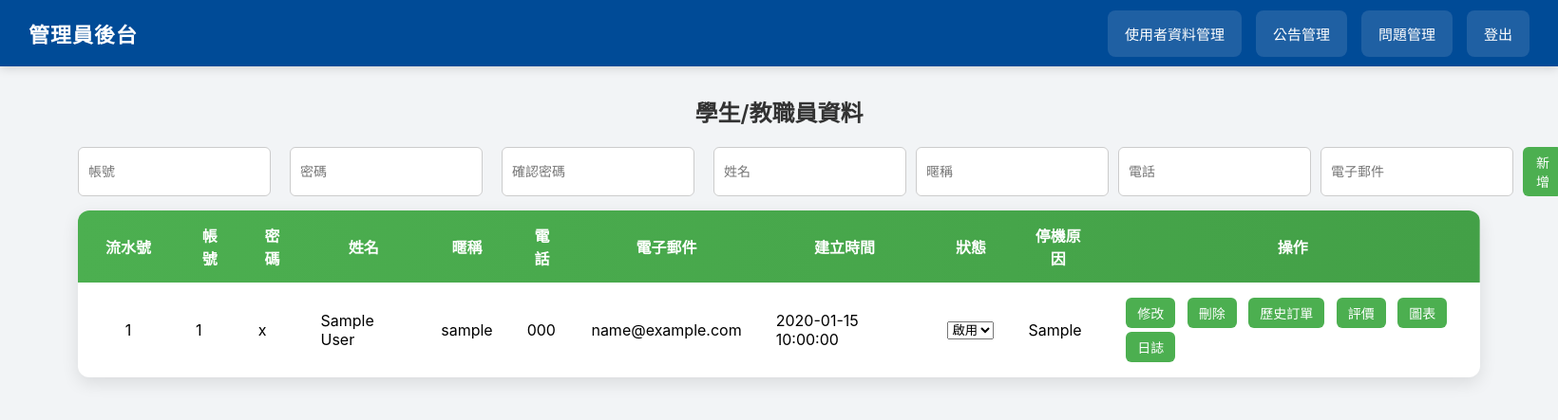
After one commit to wushuhsien/nyust_food, a PHP site: page /admin/student_material.php in a window 1640 px wide. The commit adds this page. Shown: the top 443 px of the page at 95% size. Run offline with PHP 8.4, Linux system fonts and the light colour scheme; tables that the repository leaves empty or names only in its code hold one stand-in row (values such as "Sample post").

Commit message:
管理員 學生/教職員資料

```diff
--- /dev/null
+++ b/admin/admin_menu.php
@@ -0,0 +1,27 @@
+<link rel="stylesheet" href="../css/admin_menu.css">
+<div class="top-menu">
+    <h1 style="cursor:pointer;" onclick="window.location.href='admin.php'">管理員後台</h1>
+
+    <div class="menu-items">
+
+        <div class="menu-item">使用者資料管理
+            <div class="dropdown">
+                <a href="student_material.php">學生/教職員</a>
+                <a href="store_material.php">店家</a>
+            </div>
+        </div>
+        <div class="menu-item">公告管理
+            <div class="dropdown">
+                <a href="#">店家</a>
+                <a href="#">管理員</a>
+            </div>
+        </div>
+        <div class="menu-item">問題管理
+            <div class="dropdown">
+                <a href="#">店家</a>
+                <a href="#">管理員</a>
+            </div>
+        </div>
+        <div class="menu-item" onclick="window.location='../login.html'">登出</div>
+    </div>
+</div>
--- /dev/null
+++ b/admin/student_material.php
@@ -0,0 +1,293 @@
+<?php
+session_start();
+include "../db.php";  // 引入資料庫連線
+
+//修改帳號狀態
+if (isset($_POST['update_permission'])) {
+    $account = $_POST['account'];
+    $permission = $_POST['permission'];
+
+    $stmt = $link->prepare("UPDATE `account` SET `permission`=? WHERE `account`=?");
+    $stmt->bind_param("is", $permission, $account);
+    if ($stmt->execute()) {
+        echo "<script>alert('帳號 $account 狀態修改成功'); window.location='student_material.php';</script>";
+        exit;
+    } else {
+        echo "<script>alert('更新失敗: " . $link->error . "'); history.back();</script>";
+        exit;
+    }
+}
+
+//新增資料
+if (isset($_POST['add_student'])) {
+    $username = trim($_POST['username']);
+    $password = $_POST['password'];
+    $confirm_password = $_POST['confirm_password'];
+    $name = $_POST['name'];
+    $nickname = $_POST['nickname'];
+    $phone = $_POST['phone'];
+    $email = $_POST['email'];
+
+    // 驗證密碼
+    if ($password !== $confirm_password) {
+        echo "<script>alert('密碼與確認密碼不一致'); history.back();</script>";
+        exit;
+    }
+
+    // 驗證電話格式
+    if (!preg_match('/^(09\d{8}|0\d{1,3}-?\d{5,8})$/', $phone)) {
+        echo "<script>alert('電話格式不正確'); history.back();</script>";
+        exit;
+    }
+
+    // 使用 transaction 保證兩個 SQL 一起成功
+    $link->begin_transaction();
+
+    // 取得 student 最大流水號
+    $result = $link->query("SELECT MAX(student_id) AS maxid FROM student");
+    $row    = $result->fetch_assoc();
+    $nextId = ($row['maxid'] === NULL ? 1 : $row['maxid'] + 1);
+
+    try {
+        // 1️⃣ 插入 account 表
+        $stmt1 = $link->prepare("INSERT INTO `account`(`account`, `password`, `created_time`, `role`, `permission`, `stop_reason`) VALUES (?, ?, CURRENT_TIMESTAMP(), 0, 0, NULL)");
+        $stmt1->bind_param("ss", $username, $password);
+        $stmt1->execute();
+        $stmt1->close();
+
+        // 2️⃣ 插入 student 表
+        $stmt2 = $link->prepare("INSERT INTO `student`(`student_id`, `name`, `nickname`, `phone`, `email`, `account`) VALUES (?, ?, ?, ?, ?, ?)");
+        $stmt2->bind_param("isssss", $nextId, $name, $nickname, $phone, $email, $username);
+        $stmt2->execute();
+        $stmt2->close();
+
+        $link->commit();
+        echo "<script>alert('新增學生資料成功！'); window.location='student_material.php';</script>";
+        exit;
+    } catch (Exception $e) {
+        $link->rollback();
+        echo "<script>alert('新增失敗: " . $e->getMessage() . "'); history.back();</script>";
+        exit;
+    }
+}
+?>
+<!DOCTYPE html>
+<html lang="zh-Hant">
+
+<head>
+    <meta charset="UTF-8">
+    <title>學生/教職員資料</title>
+    <style>
+        body {
+            font-family: 'Segoe UI', Tahoma, Geneva, Verdana, sans-serif;
+            background-color: #f4f6f9;
+            margin: 0;
+            padding: 0;
+        }
+
+        h2 {
+            text-align: center;
+            color: #333;
+            margin-top: 30px;
+            font-weight: 600;
+        }
+
+        .table-container {
+            width: 90%;
+            margin: 0 auto;
+        }
+
+        .add-row {
+            display: flex;
+            justify-content: flex-start;
+            gap: 10px;
+            margin-bottom: 15px;
+        }
+
+        .add-row input {
+            padding: 6px 10px;
+            border: 1px solid #ccc;
+            border-radius: 6px;
+            font-size: 14px;
+        }
+
+        .add-row button {
+            padding: 6px 14px;
+            border: none;
+            border-radius: 6px;
+            background-color: #4caf50;
+            color: #fff;
+            font-size: 14px;
+            cursor: pointer;
+            transition: background 0.3s, transform 0.2s;
+        }
+
+        .add-row button:hover {
+            background-color: #43a047;
+            transform: scale(1.05);
+        }
+
+        table {
+            width: 100%;
+            border-collapse: separate;
+            border-spacing: 0;
+            border-radius: 12px;
+            overflow: hidden;
+            background-color: #ffffff;
+            box-shadow: 0 6px 18px rgba(0, 0, 0, 0.1);
+        }
+
+        thead {
+            background: linear-gradient(90deg, #4caf50, #43a047);
+            color: #fff;
+            font-size: 16px;
+        }
+
+        thead th {
+            text-align: center;
+        }
+
+        th,
+        td {
+            padding: 14px 18px;
+            text-align: left;
+        }
+
+        th:first-child,
+        td:first-child {
+            text-align: center;
+            width: 70px;
+        }
+
+        tbody tr:nth-child(even) {
+            background-color: #f9fafb;
+        }
+
+        tbody tr:hover {
+            background-color: #e0f2f1;
+            transform: scale(1.01);
+        }
+
+        td button {
+            margin: 2px 4px;
+            padding: 6px 12px;
+            border: none;
+            border-radius: 6px;
+            background-color: #4caf50;
+            color: #fff;
+            font-size: 14px;
+            cursor: pointer;
+            transition: background 0.3s, transform 0.2s;
+        }
+
+        td button:hover {
+            background-color: #43a047;
+            transform: scale(1.05);
+        }
+
+        @media (max-width: 768px) {
+
+            table,
+            th,
+            td {
+                font-size: 14px;
+            }
+
+            td button,
+            .add-row button {
+                padding: 4px 8px;
+                font-size: 12px;
+            }
+
+            .add-row input {
+                font-size: 12px;
+            }
+        }
+    </style>
+</head>
+
+<body>
+    <?php include "admin_menu.php"; ?>
+
+    <h2>學生/教職員資料</h2>
+
+    <div class="table-container">
+        <!-- 新增資料輸入列 -->
+        <form method="POST" class="add-row">
+            <input type="text" name="username" placeholder="帳號" required><br>
+            <input type="password" name="password" placeholder="密碼" required><br>
+            <input type="password" name="confirm_password" placeholder="確認密碼" required><br>
+            <input type="text" name="name" placeholder="姓名">
+            <input type="text" name="nickname" placeholder="暱稱">
+            <input type="text" name="phone" required
+                pattern="(09\d{8}|0\d{1,3}?\d{5,8})"
+                placeholder="電話">
+            <input type="text" name="email" placeholder="電子郵件">
+            <button type="submit" name="add_student">新增</button>
+        </form>
+
+        <table>
+            <thead>
+                <tr>
+                    <th>流水號</th>
+                    <th>帳號</th>
+                    <th>密碼</th>
+                    <th>姓名</th>
+                    <th>暱稱</th>
+                    <th>電話</th>
+                    <th>電子郵件</th>
+                    <th>建立時間</th>
+                    <th>狀態</th>
+                    <th>停機原因</th>
+                    <th>操作</th>
+                </tr>
+            </thead>
+            <tbody>
+                <?php
+                $sql = "SELECT a.`account`, a.`password`, b.`name`, b.`nickname`, b.`phone`, b.`email`, a.`created_time`, a.`permission`, a.`stop_reason`
+                FROM `account` As a INNER JOIN `student` AS b ON a.`account` = b.`account`
+                WHERE a.role=0";
+                $result = $link->query($sql);
+                $i = 1; // 流水號
+                if ($result->num_rows > 0) {
+                    while ($row = $result->fetch_assoc()) {
+                        echo "<tr>";
+                        echo "<td>" . $i . "</td>";
+                        echo "<td>" . $row['account'] . "</td>";
+                        echo "<td>" . $row['password'] . "</td>";
+                        echo "<td>" . $row['name'] . "</td>";
+                        echo "<td>" . $row['nickname'] . "</td>";
+                        echo "<td>" . $row['phone'] . "</td>";
+                        echo "<td>" . $row['email'] . "</td>";
+                        echo "<td>" . $row['created_time'] . "</td>";
+                        echo "<td>
+                                <form method='POST'>
+                                    <input type='hidden' name='account' value='" . $row['account'] . "'>
+                                    <select name='permission'>
+                                        <option value='0' " . ($row['permission'] == 0 ? 'selected' : '') . ">啟用</option>
+                                        <option value='1' " . ($row['permission'] == 1 ? 'selected' : '') . ">停用</option>
+                                    </select>
+                            </td>";
+                        echo "<td>" . $row['stop_reason'] . "</td>";
+                        echo "<td>
+                            <button type='submit' name='update_permission'>修改</button>
+                                </form>
+                            <button>刪除</button>
+                            <button>歷史訂單</button>
+                            <button>評價</button>
+                            <button>圖表</button>
+                            <button>日誌</button>
+                        </td>";
+                        echo "</tr>";
+                        $i++;
+                    }
+                } else {
+                    echo "<tr><td colspan='11' style='text-align:center;'>沒有學生/教職員資料</td></tr>";
+                }
+                ?>
+            </tbody>
+        </table>
+    </div>
+</body>
+
+</html>
--- a/login.php
+++ b/login.php
@@ -43,7 +43,7 @@ if ($result->num_rows === 1) {
             echo "<script>alert('登入成功！'); window.location='store.php';</script>";
         } else if ($role == 2) {
             addLoginAction($link, $username);
-            echo "<script>alert('登入成功！'); window.location='admin.php';</script>";
+            echo "<script>alert('登入成功！'); window.location='admin/admin.php';</script>";
         } else if ($role == 3) {
             echo "<script>alert('店家帳號還在審核中，請稍後再試'); history.back();</script>";
         } else {
```
Also changed, not shown: admin/admin.php (renamed from admin.php, +4 -4 lines), admin/store_material.php (added, +19 -0 lines), admin_menu.php (deleted, +0 -31 lines).
